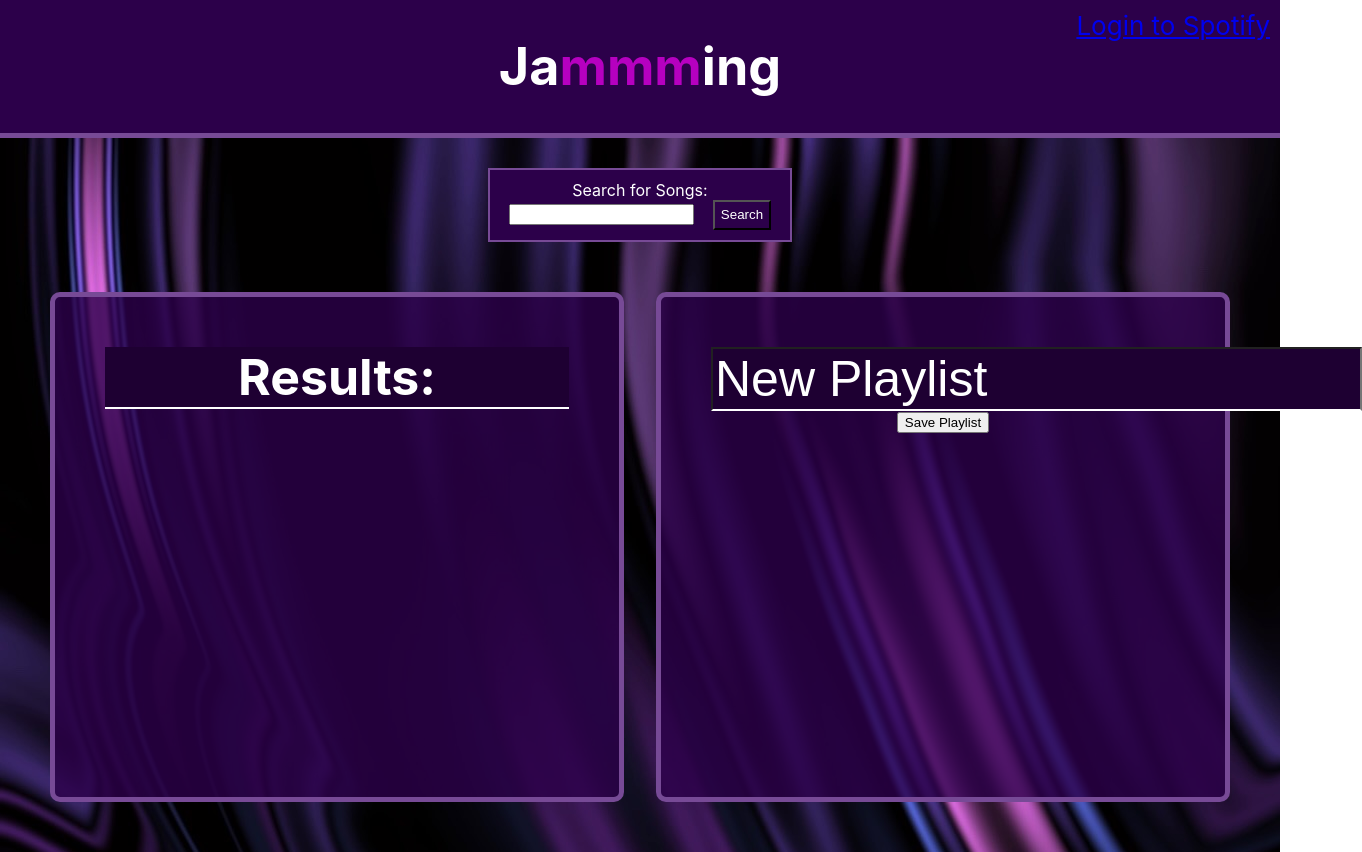
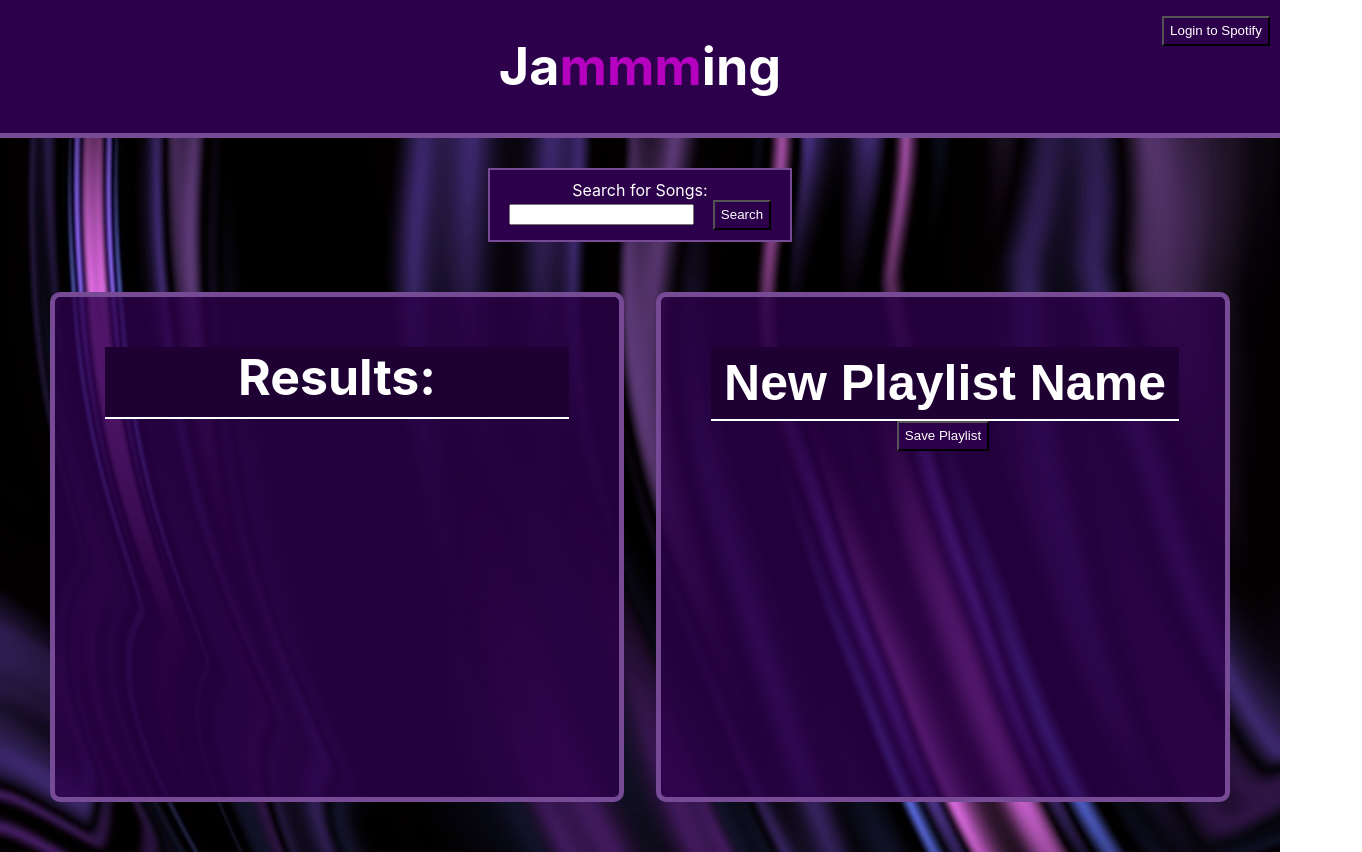
Before and after one commit to KelbonHD/JammmingProject, a React (Create React App) app: page / in a window 1280 px wide. Shown: the whole page, 1362 px wide, since content can reach past the window. Built offline with nearby package versions, Linux system fonts and the light colour scheme.

Commit message:
Save Project Functionality Implemented
Functionality for creating a playlist and adding the tracks into it asynchronously is complete. I feel it is relatively bug free, however I may need to come back to it.

```diff
--- a/src/App.css
+++ b/src/App.css
@@ -24,6 +24,20 @@ section {
   position: fixed;
   right: 10px;
   top: 10px;
+}
+.login {
+  height: 30px;
+  width: auto;
+  color: white;
+  background-color: rgb(44, 0, 74);
+}
+.login:hover {
+  transition: .2s;
+  background-color: rgb(119, 74, 150);
+}
+.login-link {
+  text-decoration: none;
+  color: white;
 }
 .logout {
   height: 30px;
--- a/src/App.js
+++ b/src/App.js
@@ -74,19 +74,27 @@ const removeTrack = useCallback((trackToRemove) => {
 
 const createPlaylist = async(newId) => {
   console.log(newId)
-  var data = {
+  var data = JSON.stringify ({
       "name": playlistName,
-      "description": "Playlist created from Kelton's Jammming Web App"
+      "description": "Playlist created from Kelton's Jammming Web App",
+      "public": true
+  })
+  let config = {
+    method: "post",
+    maxBodyLength: Infinity,
+    url: `https://api.spotify.com/v1/users/${newId}/playlists`,
+    headers: {
+      "Authorization": "Bearer " + token,
+      "Content-Type": `application/json`
+    },
+    data: data
   }
-  var headers = {
-    "Authorization": "Bearer " + token,
-    "Content-Type": `application/json`
-  }
-  console.log(headers["Authorization"])
-  return await axios.post(`https://api.spotify.com/v1/users/${newId}/playlists`,data,headers)
-  .then((data) => {
-    console.log("playlist created")
-    savePlaylist(data.id);
+  console.log(config.headers["Authorization"])
+  await axios.request(config)
+  .then((response) => {
+    const newPlaylistId = JSON.stringify(response.data.id);
+    console.log("playlist created with id " + newPlaylistId)
+    savePlaylist(newPlaylistId);
   })
   .catch((err) => {
     console.log(`Something went wrong creating the playlist: ${err}`)
@@ -102,26 +110,34 @@ const getUserProfile = async() => {
   console.log(data.id)
   console.log(token)
   let newId = data.id;
-  setUserId(newId)
+  for (let i = 0; i <= 1; i++) {
+      setUserId(newId)
+  }
   console.log(userId)
   createPlaylist(newId)
 }
 
-const savePlaylist = async(event, playlistId) => {
+const savePlaylist = async(playlistId) => {
   let tracksToSubmit = playlistTracks.map(track => track.uri)
-  console.log(playlistTracks)
   console.log(playlistId)
-  await axios.post(`https://api.spotify.com/v1/playlists/${playlistId}/tracks`, {
+  console.log(tracksToSubmit)
+  var data = JSON.stringify ({
+    "uris" : tracksToSubmit
+  })
+  let config = {
+    method: "post",
+    maxBodyLength: Infinity,
+    url: `https://api.spotify.com/v1/playlists/${playlistId.slice(1, -1)}/tracks`,
     headers: {
-      Authorization: `Bearer ${token}`
-    },
-    params: {
-      uris: tracksToSubmit,
-    }
-  })
+    "Authorization": "Bearer " + token,
+    "Content-Type": `application/json`
+  },
+  data: data
+}
+  await axios.request(config)
   .then(() => {
     console.log("playlist saved")
-    window.alert("Your playlist has been saved.")
+    window.alert("Your playlist has been saved successfully.")
   })
   .catch((err) => {
     console.log(`Something went wrong saving the playlist: ${err}`)
@@ -134,7 +150,7 @@ const savePlaylist = async(event, playlistId) => {
           <h1 id="title">Ja<span>mmm</span>ing</h1>
           <nav>
             {!token ?
-            <a href={`${AUTH_ENDPOINT}?client_id=${CLIENT_ID}&redirect_uri=${REDIRECT_URI}&response_type=${RESPONSE_TYPE}&scope=playlist-modify-public`}>Login to Spotify</a>
+            <button className="login"><a href={`${AUTH_ENDPOINT}?client_id=${CLIENT_ID}&redirect_uri=${REDIRECT_URI}&response_type=${RESPONSE_TYPE}&scope=playlist-modify-public`} className="login-link">Login to Spotify</a></button>
             :   <button className="logout" onClick={logout}>Logout</button>
             }
           </nav>
--- a/src/components/Playlist.css
+++ b/src/components/Playlist.css
@@ -1,7 +1,24 @@
 .playlist input {
     font-size: 50px;
+    font-weight: bold;
     color: white;
     margin: auto;
+    border-top: none;
+    border-left: none;
+    border-right: none;
     border-bottom: 2px solid white;
     background-color: rgb(30, 0, 50);
+    height: 70px;
+    width: 100%;
+    text-align: center;
 }
+.save-playlist-button {
+    height: 30px;
+    width: auto;
+    color: white;
+    background-color: rgb(44, 0, 74);
+}
+.save-playlist-button:hover {
+    transition: .2s;
+    background-color: rgb(119, 74, 150);
+  }
--- a/src/components/Playlist.js
+++ b/src/components/Playlist.js
@@ -23,7 +23,7 @@ function Playlist(props) {
     return (
         <>
         <div className="playlist">
-        <input onChange={handleNameChange} defaultValue="New Playlist"/>
+        <input onChange={handleNameChange} defaultValue="New Playlist Name"/>
         {renderTracks()}
         </div>
         <button className="save-playlist-button" onClick={props.onSave}>Save Playlist</button>
--- a/src/components/SearchResults.css
+++ b/src/components/SearchResults.css
@@ -3,6 +3,8 @@
     margin: auto;
     border-bottom: 2px solid white;
     background-color: rgb(30, 0, 50);
+    height: 70px;
+    width: 100%;
 }
 .track-id {
     display: none;
```
